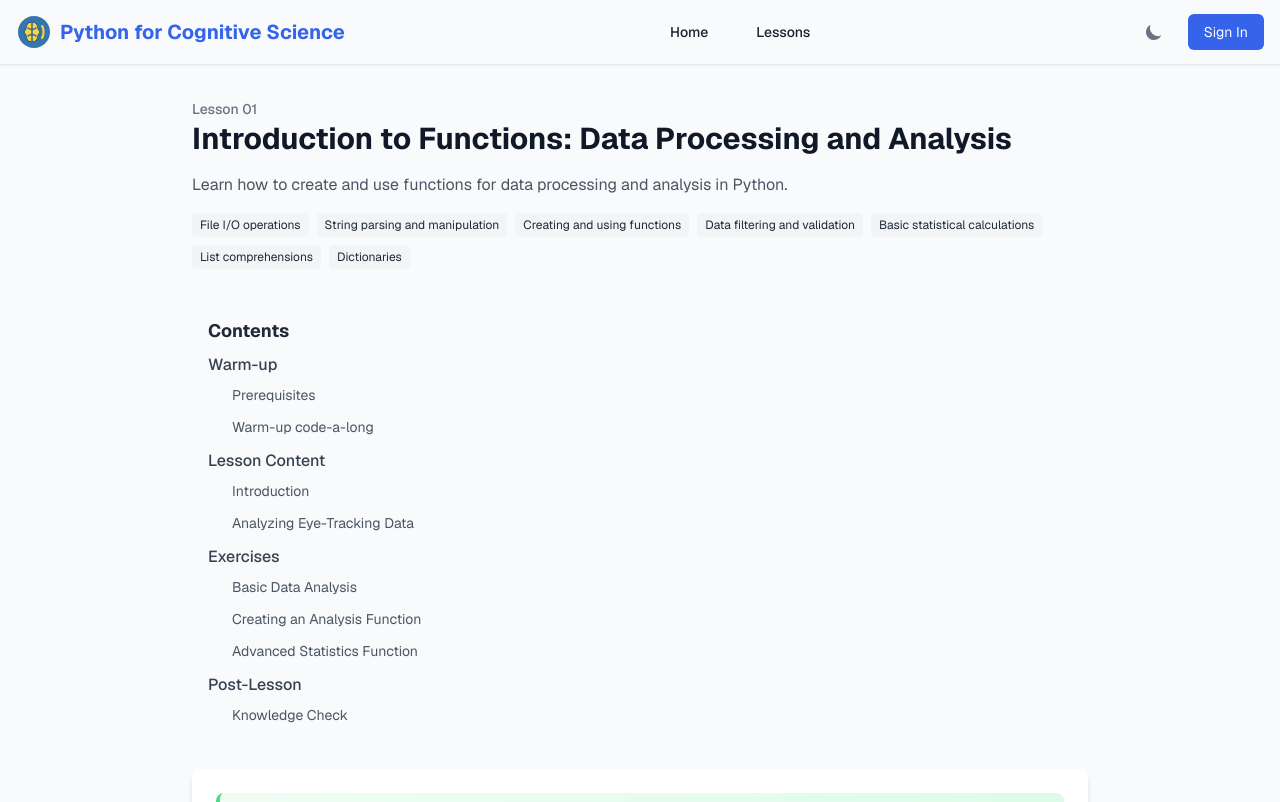
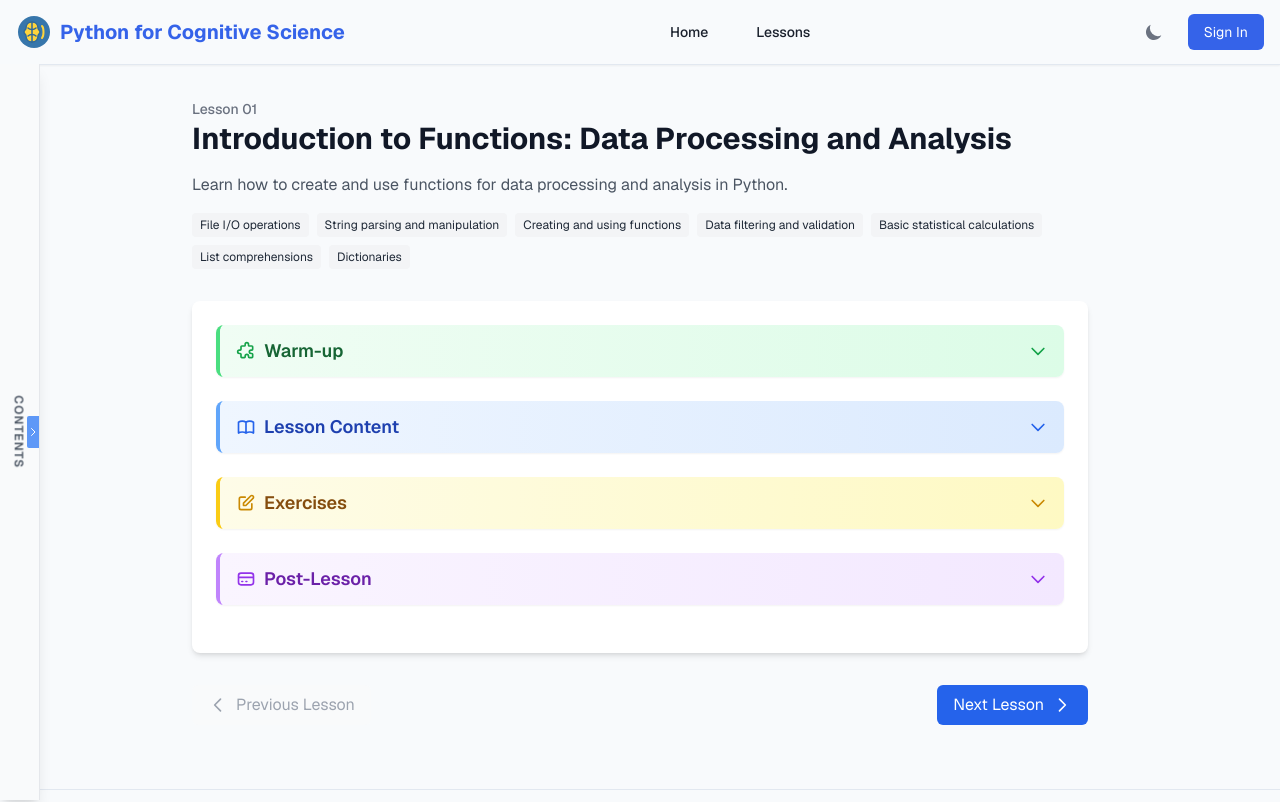
Before and after one commit to linguist89/pcs-first-sem-2025-website, a Next.js app: page /lessons/01 in a window 1280 px wide. Shown: the top 802 px of the page. Built offline with nearby package versions, Linux system fonts and the light colour scheme.

Commit message:
Sidebar now works

```diff
--- a/src/components/lessons/ModernLessonDetail.js
+++ b/src/components/lessons/ModernLessonDetail.js
@@ -7,19 +7,7 @@ import { motion } from 'framer-motion';
 import LessonRenderer from './LessonRenderer';
 import { usePathname } from 'next/navigation';
 
-// Table of contents component
-const TableOfContents = ({ content, onSectionClick }) => {
-  if (!content || content.length === 0) return null;
-
-  // Group content into sections for TOC
-  const groupedSections = {
-    warmup: [],
-    lesson: [],
-    exercise: [],
-    postlesson: []
-  };
-
-  // Helper function to determine section type, should match the one in LessonRenderer
+// Helper function to determine section type
 const determineSectionType = (section, index, allContent) => {
   const { type, title, caption, language, content: contentText } = section;
 
@@ -127,12 +115,46 @@ const TableOfContents = ({ content, onSectionClick }) => {
   return 'lesson';
 };
 
-  // Group content items by section type
+// Table of contents sidebar component
+const TableOfContentsSidebar = ({ content, onSectionClick, isOpen, toggleSidebar }) => {
+  if (!content || content.length === 0) return null;
+
+  // Group content into sections for TOC
+  const groupedSections = {
+    warmup: [],
+    lesson: [],
+    exercise: [],
+    postlesson: []
+  };
+
+  // Group content items by section type using direct mapping
   content.forEach((section, index) => {
-    const sectionType = determineSectionType(section, index, content);
-    if (section.title) {
+    if (!section.title) return; // Only include titled sections
+
+    let sectionType = 'lesson'; // default
+
+    // Check for warmup
+    if (section.title?.toLowerCase().includes('warm') ||
+        section.title?.toLowerCase().includes('prerequisite') ||
+        section.type === 'code' && section.caption?.toLowerCase().includes('warm') ||
+        section.type === 'code' && section.language === 'bash' &&
+        (section.content?.includes('wget') || section.content?.includes('curl'))) {
+      sectionType = 'warmup';
+    }
+    // Check for exercise
+    else if (section.type === 'exercise' ||
+             section.title?.toLowerCase().includes('exercise') ||
+             section.title?.toLowerCase().includes('task')) {
+      sectionType = 'exercise';
+    }
+    // Check for post-lesson
+    else if (section.type === 'quiz' ||
+             section.title?.toLowerCase().includes('quiz') ||
+             section.title?.toLowerCase().includes('summary')) {
+      sectionType = 'postlesson';
+    }
+
     groupedSections[sectionType].push({ ...section, index });
-    }
   });
 
   // Section titles for TOC
@@ -143,26 +165,101 @@ const TableOfContents = ({ content, onSectionClick }) => {
     postlesson: 'Post-Lesson'
   };
 
+  // Section icons
+  const sectionIcons = {
+    warmup: (
+      <svg xmlns="http://www.w3.org/2000/svg" className="h-4 w-4" fill="none" viewBox="0 0 24 24" stroke="currentColor">
+        <path strokeLinecap="round" strokeLinejoin="round" strokeWidth={2} d="M11 4a2 2 0 114 0v1a1 1 0 001 1h3a1 1 0 011 1v3a1 1 0 01-1 1h-1a2 2 0 100 4h1a1 1 0 011 1v3a1 1 0 01-1 1h-3a1 1 0 01-1-1v-1a2 2 0 10-4 0v1a1 1 0 01-1 1H7a1 1 0 01-1-1v-3a1 1 0 00-1-1H4a2 2 0 110-4h1a1 1 0 001-1V7a1 1 0 011-1h3a1 1 0 001-1V4z" />
+      </svg>
+    ),
+    lesson: (
+      <svg xmlns="http://www.w3.org/2000/svg" className="h-4 w-4" fill="none" viewBox="0 0 24 24" stroke="currentColor">
+        <path strokeLinecap="round" strokeLinejoin="round" strokeWidth={2} d="M12 6.253v13m0-13C10.832 5.477 9.246 5 7.5 5S4.168 5.477 3 6.253v13C4.168 18.477 5.754 18 7.5 18s3.332.477 4.5 1.253m0-13C13.168 5.477 14.754 5 16.5 5c1.747 0 3.332.477 4.5 1.253v13C19.832 18.477 18.247 18 16.5 18c-1.746 0-3.332.477-4.5 1.253" />
+      </svg>
+    ),
+    exercise: (
+      <svg xmlns="http://www.w3.org/2000/svg" className="h-4 w-4" fill="none" viewBox="0 0 24 24" stroke="currentColor">
+        <path strokeLinecap="round" strokeLinejoin="round" strokeWidth={2} d="M11 5H6a2 2 0 00-2 2v11a2 2 0 002 2h11a2 2 0 002-2v-5m-1.414-9.414a2 2 0 112.828 2.828L11.828 15H9v-2.828l8.586-8.586z" />
+      </svg>
+    ),
+    postlesson: (
+      <svg xmlns="http://www.w3.org/2000/svg" className="h-4 w-4" fill="none" viewBox="0 0 24 24" stroke="currentColor">
+        <path strokeLinecap="round" strokeLinejoin="round" strokeWidth={2} d="M3 10h18M7 15h1m4 0h1m-7 4h12a3 3 0 003-3V8a3 3 0 00-3-3H6a3 3 0 00-3 3v8a3 3 0 003 3z" />
+      </svg>
+    )
+  };
+
   // Order of sections to display
   const sectionOrder = ['warmup', 'lesson', 'exercise', 'postlesson'];
 
   return (
-    <div className="mb-6 bg-gray-50 rounded-lg p-4">
-      <h2 className="text-lg font-bold text-gray-800 mb-2">Contents</h2>
-      <ul className="space-y-2">
+    <motion.div
+      className={`fixed top-16 bottom-0 left-0 bg-white border-r border-gray-200 shadow-lg z-30 overflow-y-auto overflow-x-hidden transition-all duration-300`}
+      initial={{ width: isOpen ? "280px" : "40px" }}
+      animate={{ width: isOpen ? "280px" : "40px" }}
+      transition={{ duration: 0.3 }}
+      style={{ opacity: 1 }} // Always visible
+    >
+      {/* Collapsed state - vertical tab indicator - use display property instead of conditional rendering */}
+      <div
+        onClick={toggleSidebar}
+        className={`h-full w-full flex flex-col items-center justify-center cursor-pointer bg-gray-50 hover:bg-gray-100 transition-colors relative ${isOpen ? 'hidden' : 'flex'}`}
+        title="Open contents"
+      >
+        {/* Right edge arrow indicator */}
+        <div className="absolute right-0 top-1/2 -translate-y-1/2 flex items-center">
+          <div className="h-8 w-3 bg-blue-500 rounded-l-sm flex items-center justify-center animate-pulse">
+            <svg xmlns="http://www.w3.org/2000/svg" className="h-4 w-4 text-white" fill="none" viewBox="0 0 24 24" stroke="currentColor">
+              <path strokeLinecap="round" strokeLinejoin="round" strokeWidth={2} d="M9 5l7 7-7 7" />
+            </svg>
+          </div>
+        </div>
+
+        {/* Vertical text "CONTENTS" */}
+        <div className="flex h-full w-full items-center justify-center">
+          <div className="transform rotate-90 origin-center whitespace-nowrap">
+            <span className="text-xs tracking-widest font-semibold text-gray-600">CONTENTS</span>
+          </div>
+        </div>
+      </div>
+
+      {/* Expanded state - full sidebar content - use display property instead of conditional rendering */}
+      <div className={`p-4 min-w-[280px] ${isOpen ? 'block' : 'hidden'}`}>
+        <div className="flex justify-between items-center mb-4">
+          <h2 className="text-lg font-bold text-gray-800">Contents</h2>
+          <button
+            onClick={toggleSidebar}
+            className="p-1 rounded-full hover:bg-gray-100"
+            aria-label="Close sidebar"
+          >
+            <svg xmlns="http://www.w3.org/2000/svg" className="h-5 w-5 text-gray-500" fill="none" viewBox="0 0 24 24" stroke="currentColor">
+              <path strokeLinecap="round" strokeLinejoin="round" strokeWidth={2} d="M6 18L18 6M6 6l12 12" />
+            </svg>
+          </button>
+        </div>
+
+        <ul className="space-y-3">
           {sectionOrder.map(sectionType => {
             const sections = groupedSections[sectionType];
             if (sections.length === 0) return null;
 
             return (
-            <li key={sectionType}>
-              <div className="font-medium text-gray-700 mb-1">{sectionTitles[sectionType]}</div>
-              <ul className="pl-4 space-y-1">
+              <li key={sectionType} className="border-b border-gray-100 pb-2 last:border-0 last:pb-0">
+                <div className="flex items-center font-medium text-gray-700 mb-2">
+                  <span className="mr-2 text-gray-500">{sectionIcons[sectionType]}</span>
+                  {sectionTitles[sectionType]}
+                </div>
+                <ul className="pl-6 space-y-1.5">
                   {sections.map(section => (
                     <li key={section.index}>
                       <button
-                      onClick={() => onSectionClick(section.index)}
-                      className="text-left text-sm w-full px-2 py-1 rounded hover:bg-gray-100 text-gray-600"
+                        onClick={() => {
+                          onSectionClick(section.index);
+                          if (window.innerWidth < 768) {
+                            toggleSidebar();
+                          }
+                        }}
+                        className="text-left text-sm w-full px-2 py-1 rounded hover:bg-gray-100 text-gray-600 truncate max-w-full block"
                       >
                         {section.title}
                       </button>
@@ -174,6 +271,7 @@ const TableOfContents = ({ content, onSectionClick }) => {
           })}
         </ul>
       </div>
+    </motion.div>
   );
 };
 
@@ -182,6 +280,8 @@ const ModernLessonDetail = ({ lessonId }) => {
   const [content, setContent] = useState([]);
   const [isLoading, setIsLoading] = useState(true);
   const [error, setError] = useState(null);
+  const [isSidebarOpen, setIsSidebarOpen] = useState(false);
+  const [expandedSections, setExpandedSections] = useState({});
   const router = useRouter();
   const pathname = usePathname();
 
@@ -190,6 +290,18 @@ const ModernLessonDetail = ({ lessonId }) => {
       fetchLesson();
     }
   }, [lessonId]);
+
+  // Close sidebar on ESC key
+  useEffect(() => {
+    const handleKeyDown = (event) => {
+      if (event.key === 'Escape' && isSidebarOpen) {
+        setIsSidebarOpen(false);
+      }
+    };
+
+    window.addEventListener('keydown', handleKeyDown);
+    return () => window.removeEventListener('keydown', handleKeyDown);
+  }, [isSidebarOpen]);
 
   const fetchLesson = async () => {
     setIsLoading(true);
@@ -247,11 +359,52 @@ const ModernLessonDetail = ({ lessonId }) => {
   };
 
   const handleSectionClick = (index) => {
+    // Find the clicked section and its type
+    const clickedSection = content.find((_, i) => i === index);
+    if (clickedSection) {
+      // Use a direct mapping approach instead of calling determineSectionType
+      let sectionType = 'lesson'; // default
+
+      // Check for warmup
+      if (clickedSection.title?.toLowerCase().includes('warm') ||
+          clickedSection.title?.toLowerCase().includes('prerequisite') ||
+          clickedSection.type === 'code' && clickedSection.caption?.toLowerCase().includes('warm') ||
+          clickedSection.type === 'code' && clickedSection.language === 'bash' &&
+          (clickedSection.content?.includes('wget') || clickedSection.content?.includes('curl'))) {
+        sectionType = 'warmup';
+      }
+      // Check for exercise
+      else if (clickedSection.type === 'exercise' ||
+               clickedSection.title?.toLowerCase().includes('exercise') ||
+               clickedSection.title?.toLowerCase().includes('task')) {
+        sectionType = 'exercise';
+      }
+      // Check for post-lesson
+      else if (clickedSection.type === 'quiz' ||
+               clickedSection.title?.toLowerCase().includes('quiz') ||
+               clickedSection.title?.toLowerCase().includes('summary')) {
+        sectionType = 'postlesson';
+      }
+
+      // Set this section type to be expanded
+      setExpandedSections(prev => ({
+        ...prev,
+        [sectionType]: true
+      }));
+
+      // Add a small delay to ensure the section expands before scrolling
+      setTimeout(() => {
         // Scroll to section
         document.getElementById(`section-${index}`)?.scrollIntoView({
           behavior: 'smooth',
           block: 'start'
         });
+      }, 150);
+    }
+  };
+
+  const toggleSidebar = () => {
+    setIsSidebarOpen(!isSidebarOpen);
   };
 
   const navigateToLesson = (lessonId) => {
@@ -295,7 +448,30 @@ const ModernLessonDetail = ({ lessonId }) => {
   }
 
   return (
-    <div className="max-w-4xl mx-auto">
+    <>
+      {/* Sidebar */}
+      <TableOfContentsSidebar
+        content={content}
+        onSectionClick={handleSectionClick}
+        isOpen={isSidebarOpen}
+        toggleSidebar={toggleSidebar}
+      />
+
+      {/* Overlay for mobile when sidebar is open */}
+      {isSidebarOpen && (
+        <motion.div
+          className="fixed inset-0 bg-black/30 z-20 md:hidden"
+          initial={{ opacity: 0 }}
+          animate={{ opacity: 1 }}
+          exit={{ opacity: 0 }}
+          onClick={toggleSidebar}
+          aria-hidden="true"
+        />
+      )}
+
+      {/* Main content area - always in the same position */}
+      <div className="px-4 sm:px-6 md:px-8">
+        <div className="max-w-4xl mx-auto relative">
           {/* Lesson header */}
           <header className="mb-8">
             <div className="flex flex-wrap justify-between items-center mb-4">
@@ -324,16 +500,11 @@ const ModernLessonDetail = ({ lessonId }) => {
             )}
           </header>
 
-      {/* Table of contents */}
-      <TableOfContents
-        content={content}
-        onSectionClick={handleSectionClick}
-      />
-
           {/* Lesson content */}
           <div className="bg-white rounded-lg shadow-md p-6 mb-8">
             <LessonRenderer
               content={content}
+              expandedSections={expandedSections}
             />
           </div>
 
@@ -370,6 +541,8 @@ const ModernLessonDetail = ({ lessonId }) => {
             </button>
           </div>
         </div>
+      </div>
+    </>
   );
 };
 
```
Also changed, not shown: src/components/lessons/LessonRenderer.js (+11 -7 lines), src/components/lessons/content/CollapsibleSection.js (+6 -1 lines). Lines whose indentation alone changed are shown as unchanged.
